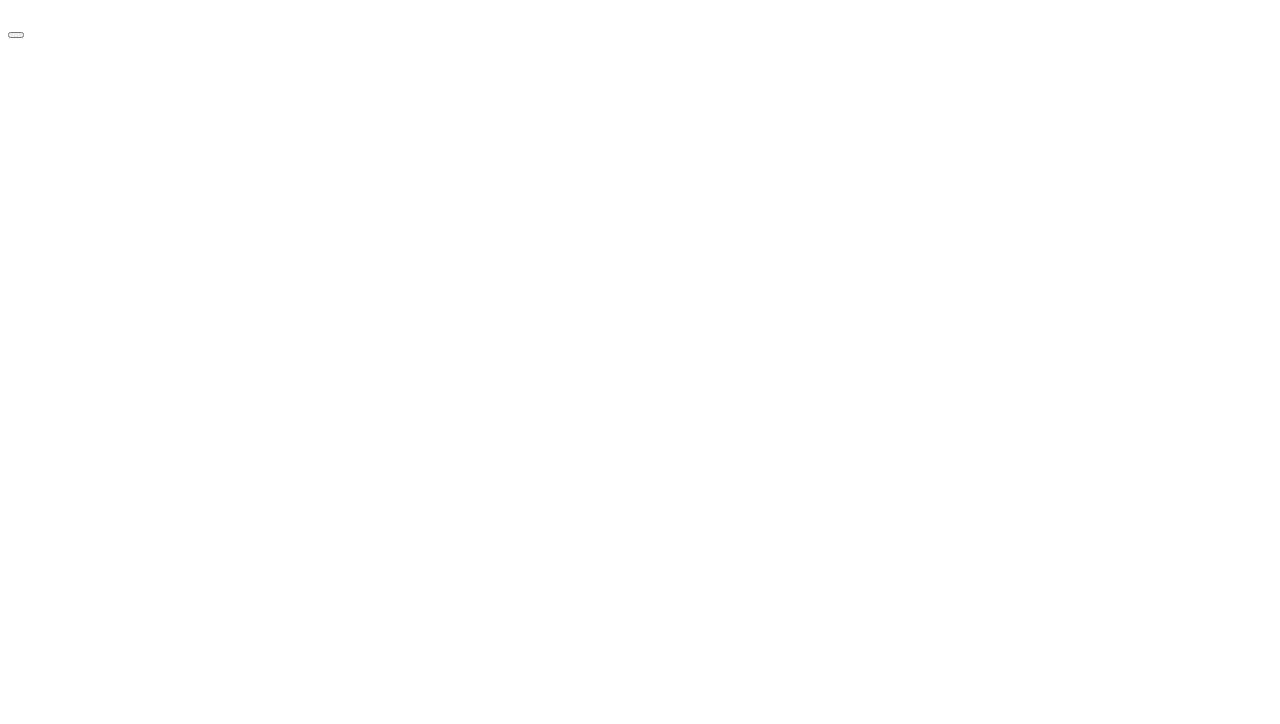
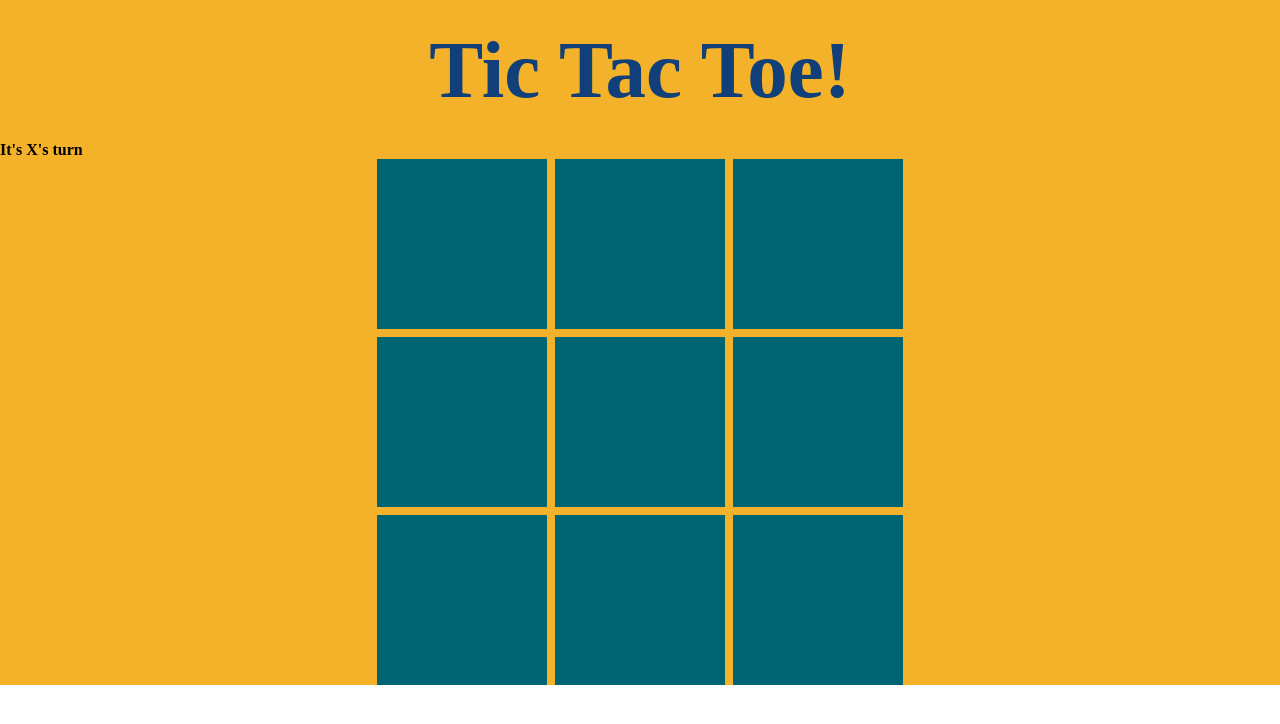
Before and after one commit to d-rocham/tic-tac-toe, a plain HTML site: page index.html in a window 1280 px wide. Drawn offline with Linux system fonts and the light colour scheme.

Commit message:
Moved from CSS to SASS. Created basic variables, basic layout, basic animation. FInal colors pending

```diff
--- a/index.html
+++ b/index.html
@@ -5,25 +5,33 @@
     <meta charset="UTF-8">
     <meta http-equiv="X-UA-Compatible" content="IE=edge">
     <meta name="viewport" content="width=device-width, initial-scale=1.0">
-    <link rel="stylesheet" href="./styles.css">
+    <link rel="stylesheet" href="./style.css">
     <title>Tic Tac Toe!</title>
 </head>
 
 <body>
     <header class="header">
-        <h1 class="header__title"></h1>
+        <h1 class="header__title">Tic Tac Toe!</h1>
     </header>
 
-    <div class="modal">
+    <!-- <div class="modal">
         <div class="modal__window">
             <h2 class="modal__title"></h2>
             <button class="modal__button"></button>
         </div>
-    </div>
+    </div> -->
 
     <main class="main">
+        <!-- <div class="start-game-container">
+            <h3 class="choose-opponent">Choose your opponent:</h3>
+            <div class="opponents_container">
+                <div class="opponent_human"></div>
+                <div class="opponent_ai"></div>
+            </div>
+        </div> -->
+
         <div class="game-container">
-            <h4 class="turn_indicator"></h4>
+            <h4 class="turn_indicator">It's X's turn</h4>
             <div class="board">
                 <div class="board__cell"></div>
                 <div class="board__cell"></div>
--- /dev/null
+++ b/style.scss
@@ -0,0 +1,77 @@
+$main: #F3B229;
+$second: #103f79;
+
+$highlight-first: #006572;
+$highlight-second: #008373;
+$highlight-third: #DFE0DF;
+
+
+$step-0: #{"clamp(1.09rem, 0.94rem + 0.79vw, 1.50rem)"};
+$step-1: #{"clamp(1.37rem, 1.02rem + 1.72vw, 2.25rem)"};
+$step-2: #{"clamp(1.71rem, 1.06rem + 3.25vw, 3.38rem)"};
+$step-3: #{"clamp(2.14rem, 0.99rem + 5.71vw, 5.06rem)"};
+
+$cell-size: clamp(80px, 20vw, 170px);
+
+$stagger: 100ms;
+
+@keyframes cell-entrance {
+    from {
+        opacity: 0;
+        transform: scale(0.3);
+        filter: hue-rotate(180deg);
+    }
+    to {
+        opacity: 1;
+        transform: scale(1);
+        filter: hue-rotate(0deg);
+    }
+}
+
+@mixin text($font, $color, $size) {
+    font-family: $font;
+    font-size: $size;
+    color: $color;
+}
+
+*, *::after, *::before {
+    box-sizing: border-box;
+    margin: 0;
+}
+
+
+body {
+    width: 100%;
+}
+
+header {
+    background-color: $main;
+    padding: $step-0;
+}
+
+.header__title {
+    @include text(serif, $second, $step-3);
+    text-align: center;
+    margin: 0 auto;
+}
+
+main {
+    background-color: $main;
+}
+
+.board {
+    display: grid;
+    justify-content: center;
+    align-content: center;
+    grid-template-columns: repeat(3, auto);
+    gap: 0.5rem;
+}
+
+.board__cell {
+    width: $cell-size;
+    height: $cell-size;
+    background-color: $highlight-first;
+
+    animation: cell-entrance 700ms ease-out;
+    animation-fill-mode: backwards;
+}
```
Also changed, not shown: style.css (added), styles.css (deleted), 1 other file.
